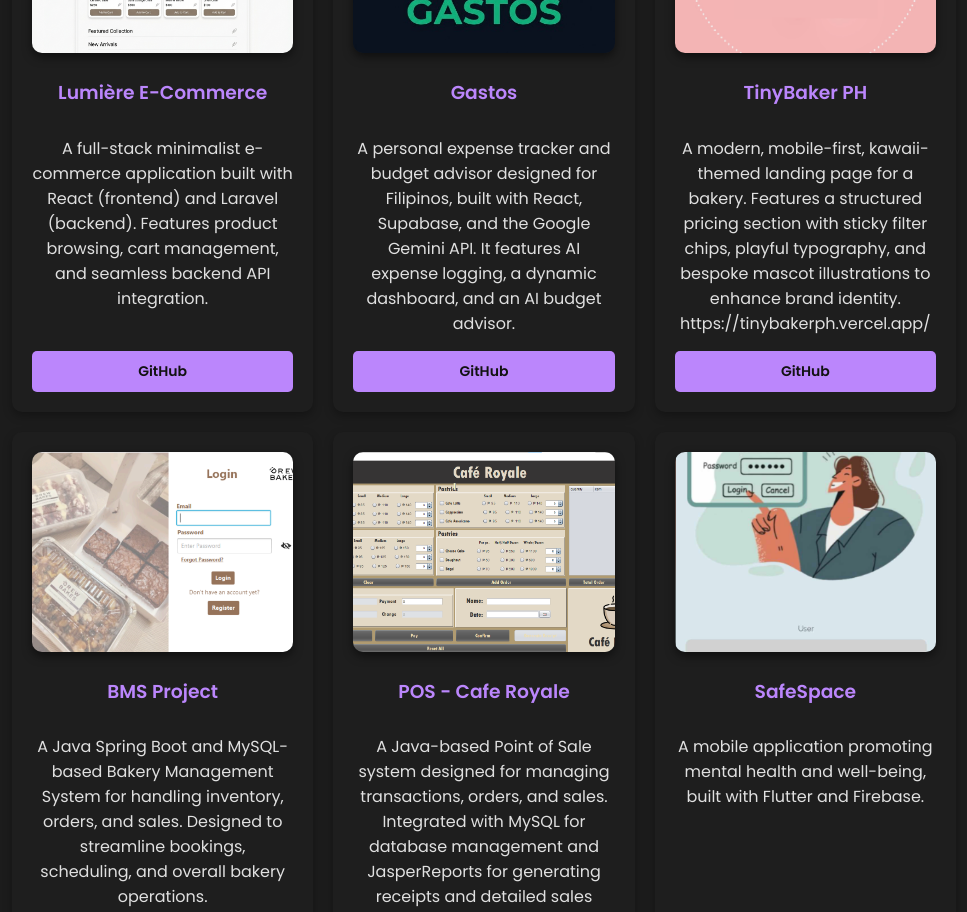
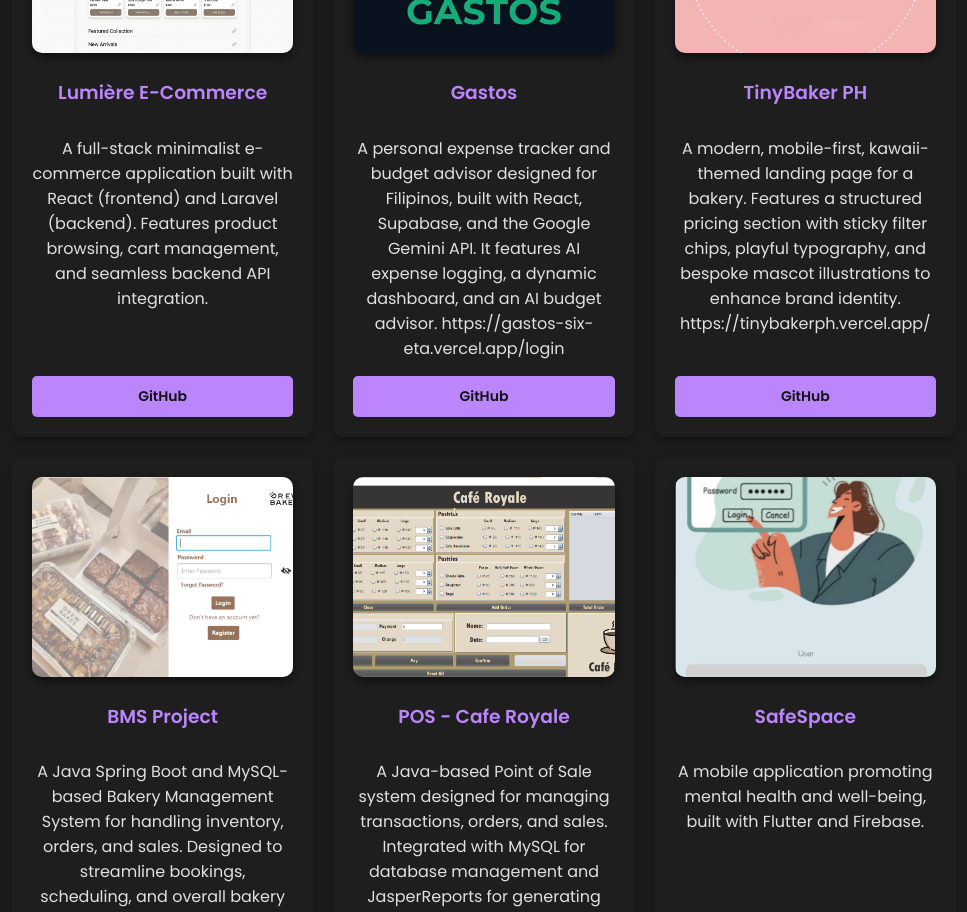
Before and after one commit to mcmarasigan/mcmarasigan.github.io, a React (Vite) app: page / in a window 1280 px wide. Shown: the part 1700-2612 px from the top of the page, without its empty margins (156-1123 px from the left). Built offline with nearby package versions, Linux system fonts and the light colour scheme.

Commit message:
feat: add link for gastos app

```diff
--- a/src/components/Projects.jsx
+++ b/src/components/Projects.jsx
@@ -25,7 +25,7 @@ const projects = [
     {
         title: 'Gastos',
         thumb: '/gastos/logo.png',
-        desc: 'A personal expense tracker and budget advisor designed for Filipinos, built with React, Supabase, and the Google Gemini API. It features AI expense logging, a dynamic dashboard, and an AI budget advisor.',
+        desc: 'A personal expense tracker and budget advisor designed for Filipinos, built with React, Supabase, and the Google Gemini API. It features AI expense logging, a dynamic dashboard, and an AI budget advisor. https://gastos-six-eta.vercel.app/login',
         link: 'https://github.com/mcmarasigan/gastos',
         linkLabel: 'GitHub',
         images: genImgs('gastos', 'gastos-screenshot', 7, 'png'),
```
